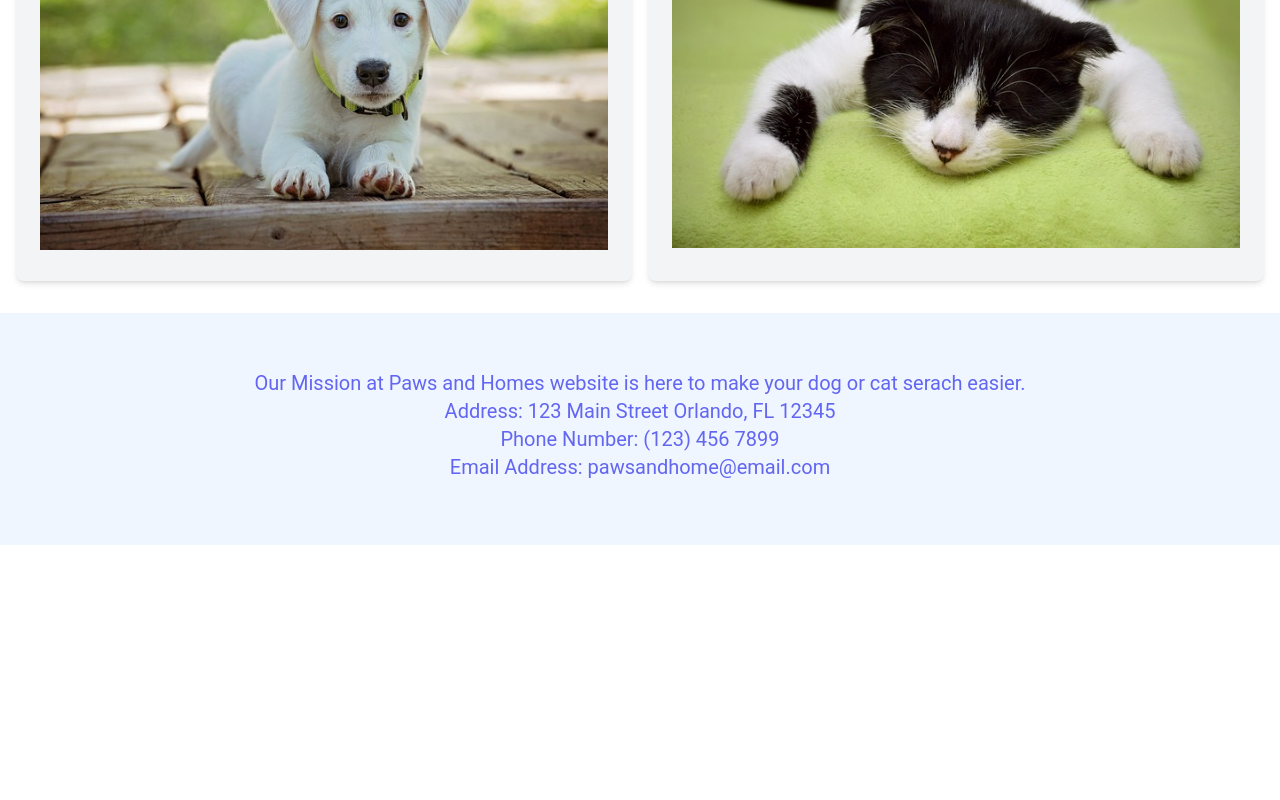
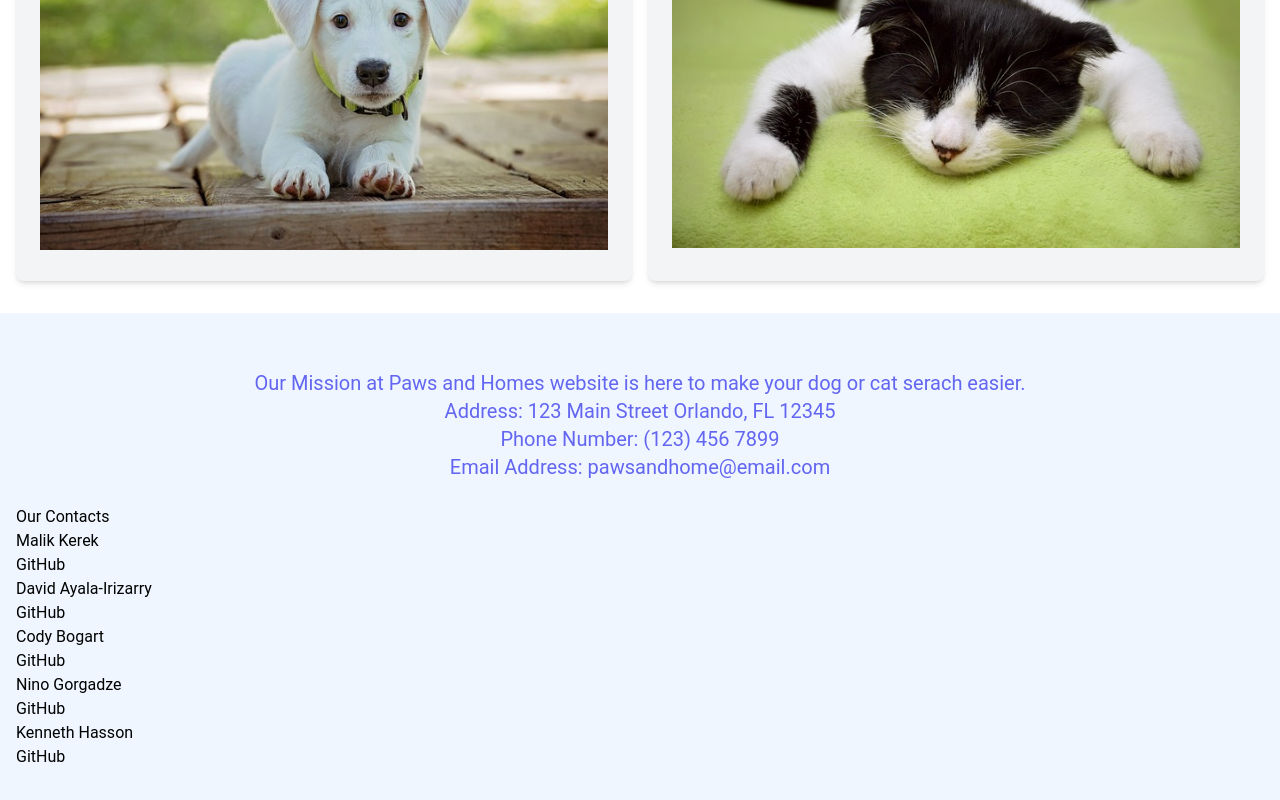
Before and after one commit to malik061103/paws-and-homes, a React (Vite) app in the folder client/: page / in a window 1280 px wide. Shown: the part 266-1066 px from the top of the page. Before the commit the page ends 811 px from the top, so only its background shows below. Built offline with nearby package versions, Linux system fonts and the light colour scheme.

Commit message:
added our contacts to footer

```diff
--- a/client/src/components/Footer.jsx
+++ b/client/src/components/Footer.jsx
@@ -10,6 +10,22 @@ const Footer = () => {
          Email Address: pawsandhome@email.com
         </h2>
       </div>
+      <div></div>
+      <h4>Our Contacts</h4>
+              <h2>Malik Kerek</h2>
+               <a href="https://github.com/malik061103">GitHub</a>
+
+               <h2>David Ayala-Irizarry</h2>
+               <a href="https://github.com/elborisgpr">GitHub</a>
+
+               <h2>Cody Bogart</h2>
+               <a href="https://github.com/cbogart91">GitHub</a>
+
+                <h2>Nino Gorgadze</h2>
+                 <a href="https://github.com/zviangi10">GitHub</a>
+
+                <h2>Kenneth Hasson</h2>
+                <a href="https://github.com/kenneth-hass">GitHub</a>
     </section>
     </>
   )
```
